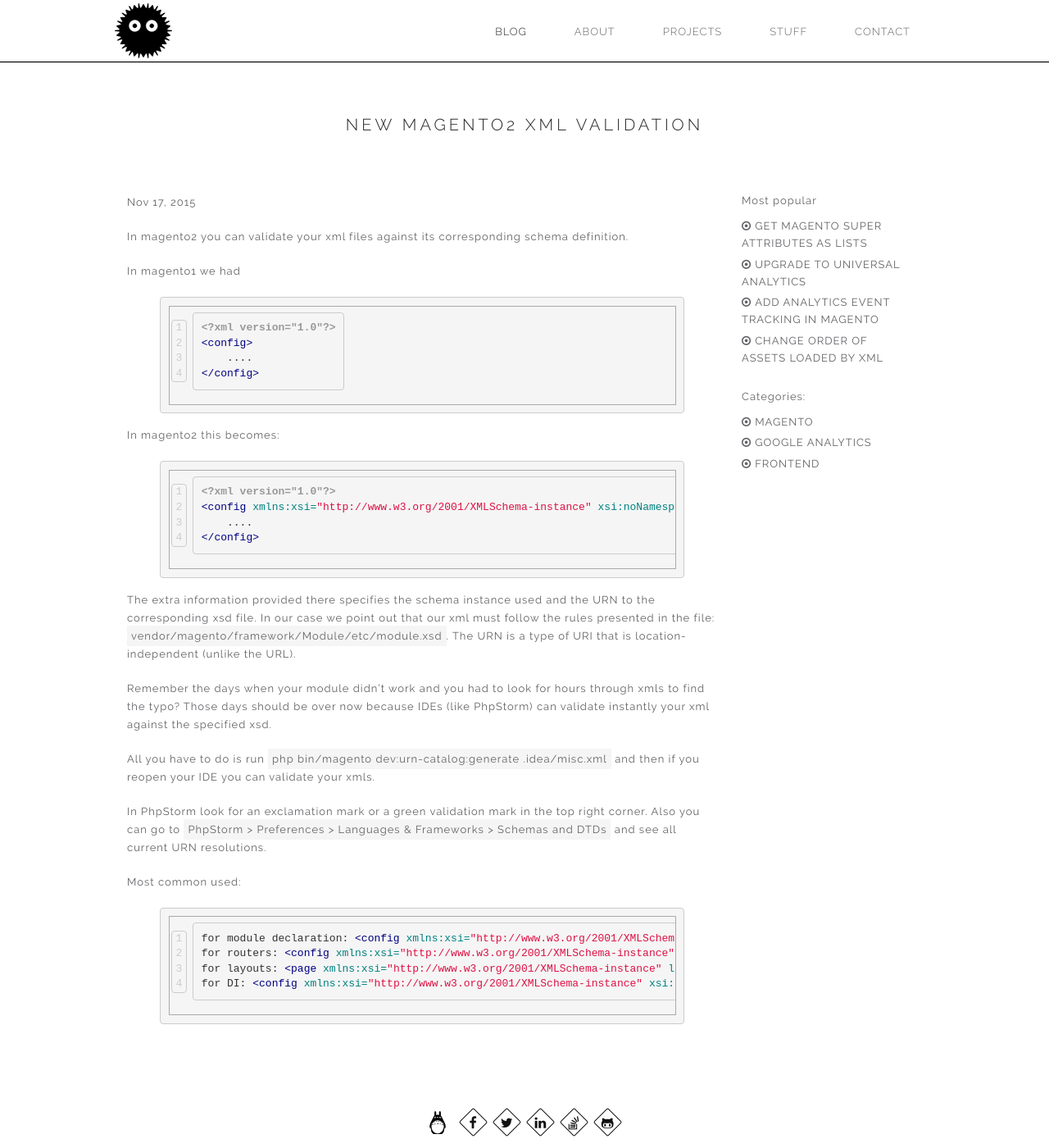
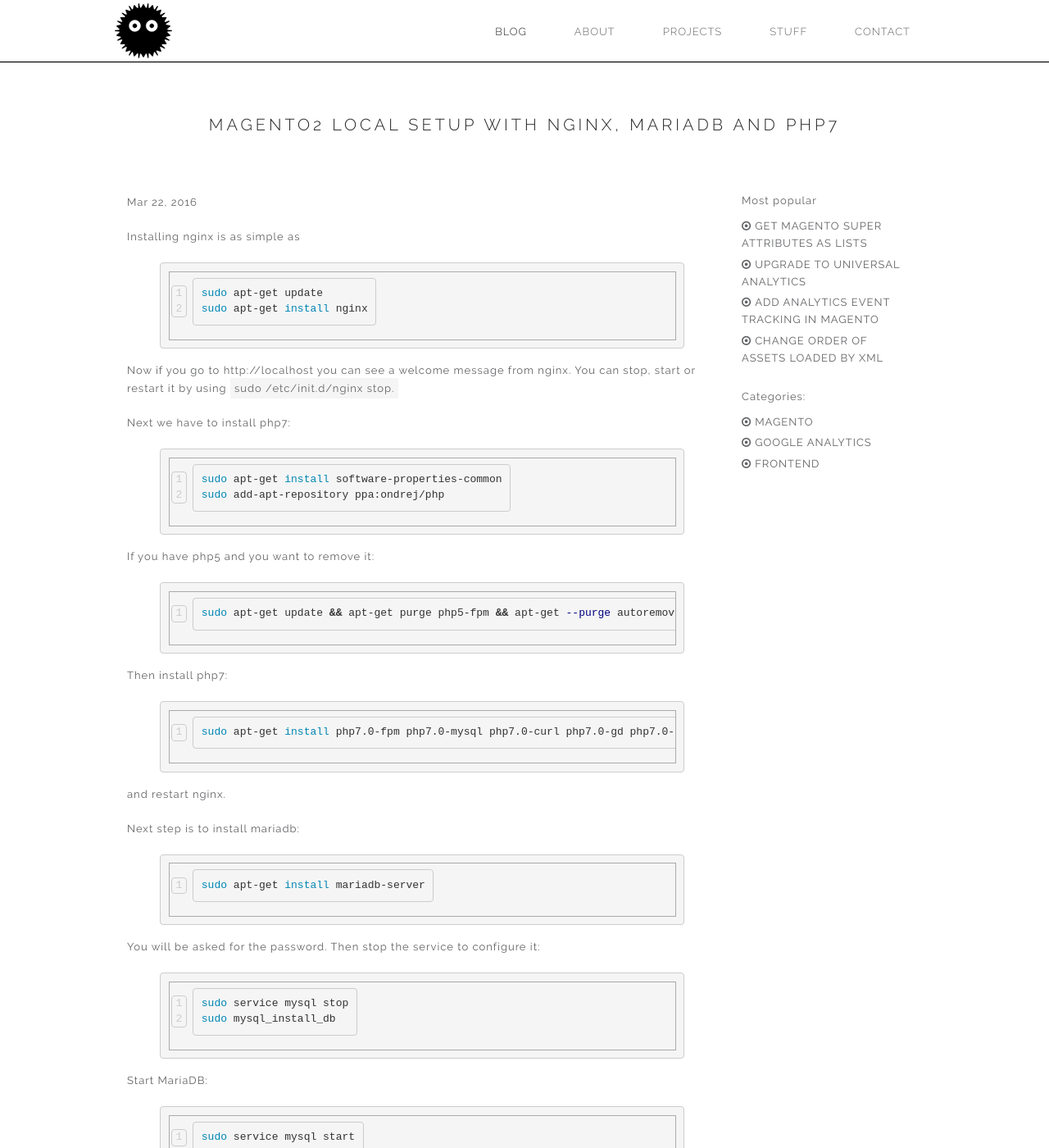
Before and after one commit to ClaudiuCreanga/ClaudiuCreanga.github.io, a Jekyll site: the page built from _posts/2016-03-22-magento2-setup-nginx-php7-locally.markdown, in a window 1280 px wide and 1400 px high. Shown: the whole window at 82% size. Built offline with Jekyll 4.4.1, drawn with Linux system fonts in a browser that asks for light colours; nearby versions of some CDN libraries; comment, search, counter and statistics services are not loaded; some of the changed text lies outside the part shown.

Commit message:
new post

```diff
--- a/_posts/2016-03-22-magento2-setup-nginx-php7-locally.markdown
+++ b/_posts/2016-03-22-magento2-setup-nginx-php7-locally.markdown
@@ -1,39 +1,60 @@
 ---
 layout: post
-title:  "New magento2 xml validation"
-date:   2015-11-17 23:26:17
+title:  "Magento2 local setup with nginx, mariadb and php7"
+date:   2016-03-22 23:26:17
 categories: magento
-description: "In magento2 you can validate your xml files against its corresponding schema definition. This will help you avoid mistakes in your xmls."
+description: "How to setup your magento2 website locally with nginx and php7 if you're using a Linux distro (like ubuntu or debian)."
 ---
-In magento2 you can validate your xml files against its corresponding schema definition.
-
-In magento1 we had
-{% highlight xml linenos %}
-<?xml version="1.0"?>
-<config>
-    ....
-</config>
-{% endhighlight %}
-In magento2 this becomes:
-{% highlight xml linenos %}
-<?xml version="1.0"?>
-<config xmlns:xsi="http://www.w3.org/2001/XMLSchema-instance" xsi:noNamespaceSchemaLocation="urn:magento:framework:Module/etc/module.xsd">
-    ....
-</config>
+Installing nginx is as simple as
+{% highlight bash linenos %}
+sudo apt-get update
+sudo apt-get install nginx
 {% endhighlight %}
 
-The extra information provided there specifies the schema instance used and the URN to the corresponding xsd file. In our case we point out that our xml must follow the rules presented in the file: <span class="code">vendor/magento/framework/Module/etc/module.xsd</span>. The URN is a type of URI that is location-independent (unlike the URL).
+Now if you go to http://localhost you can see a welcome message from nginx. You can stop, start or restart it by using <span class="code">sudo /etc/init.d/nginx stop.</span>
 
-Remember the days when your module didn't work and you had to look for hours through xmls to find the typo? Those days should be over now because IDEs (like PhpStorm) can validate instantly your xml against the specified xsd.
+Next we have to install php7:
+{% highlight bash linenos %}
+sudo apt-get install software-properties-common
+sudo add-apt-repository ppa:ondrej/php
+{% endhighlight %}
+If you have php5 and you want to remove it:
+{% highlight bash linenos %}
+sudo apt-get update && apt-get purge php5-fpm && apt-get --purge autoremove
+{% endhighlight %}
+Then install php7:
+{% highlight bash linenos %}
+sudo apt-get install php7.0-fpm php7.0-mysql php7.0-curl php7.0-gd php7.0-json php7.0-mcrypt php7.0-opcache php7.0-xml php7.0-xsl php7.0-mbstring
+{% endhighlight %}
+and restart nginx.
 
-All you have to do is run <span class="code">php bin/magento dev:urn-catalog:generate .idea/misc.xml</span> and then if you reopen your IDE you can validate your xmls.
+Next step is to install mariadb:
+{% highlight bash linenos %}
+sudo apt-get install mariadb-server
+{% endhighlight %}
+You will be asked for the password. Then stop the service to configure it:
+{% highlight bash linenos %}
+sudo service mysql stop
+sudo mysql_install_db
+{% endhighlight %}
+Start MariaDB:
+{% highlight bash linenos %}
+sudo service mysql start
+{% endhighlight %}
+And now let’s secure MariaDB by removing the test databases and anonymous user created by default:
+{% highlight bash linenos %}
+sudo mysql_secure_installation
+{% endhighlight %}
+And configure your root details.
+To check your installation run <span class="code">mysql -p</span>.If you get an access denied run <span class="code">
+sudo mysql -p</span>.
+If it works to login to mysql only as root then you have to create a normal user and give him access to the db:
+{% highlight bash linenos %}
+CREATE USER 'computer_user'@'localhost' IDENTIFIED BY 'some_pass';
+GRANT ALL PRIVILEGES ON *.* TO 'computer_user'@'localhost'
+    ->     WITH GRANT OPTION;
+{% endhighlight %}
 
-In PhpStorm look for an exclamation mark or a green validation mark in the top right corner. Also you can go to <span class="code">PhpStorm > Preferences > Languages & Frameworks > Schemas and DTDs</span> and see all current URN resolutions.
 
-Most common used:
-{% highlight xml linenos %}
-for module declaration: <config xmlns:xsi="http://www.w3.org/2001/XMLSchema-instance" xsi:noNamespaceSchemaLocation="urn:magento:framework:Module/etc/module.xsd">
-for routers: <config xmlns:xsi="http://www.w3.org/2001/XMLSchema-instance" xsi:noNamespaceSchemaLocation="urn:magento:framework:App/etc/routes.xsd">
-for layouts: <page xmlns:xsi="http://www.w3.org/2001/XMLSchema-instance" layout="1column" xsi:noNamespaceSchemaLocation="urn:magento:framework:View/Layout/etc/page_configuration.xsd">
-for DI: <config xmlns:xsi="http://www.w3.org/2001/XMLSchema-instance" xsi:noNamespaceSchemaLocation="urn:magento:framework:ObjectManager/etc/config.xsd">
-{% endhighlight %}
+If you're starting from an already existing project just git clone your project, otherwise run a composer create:
+composer create-project --repository-url=https://repo.magento.com/ magento/project-community-edition <installation directory name>
```
